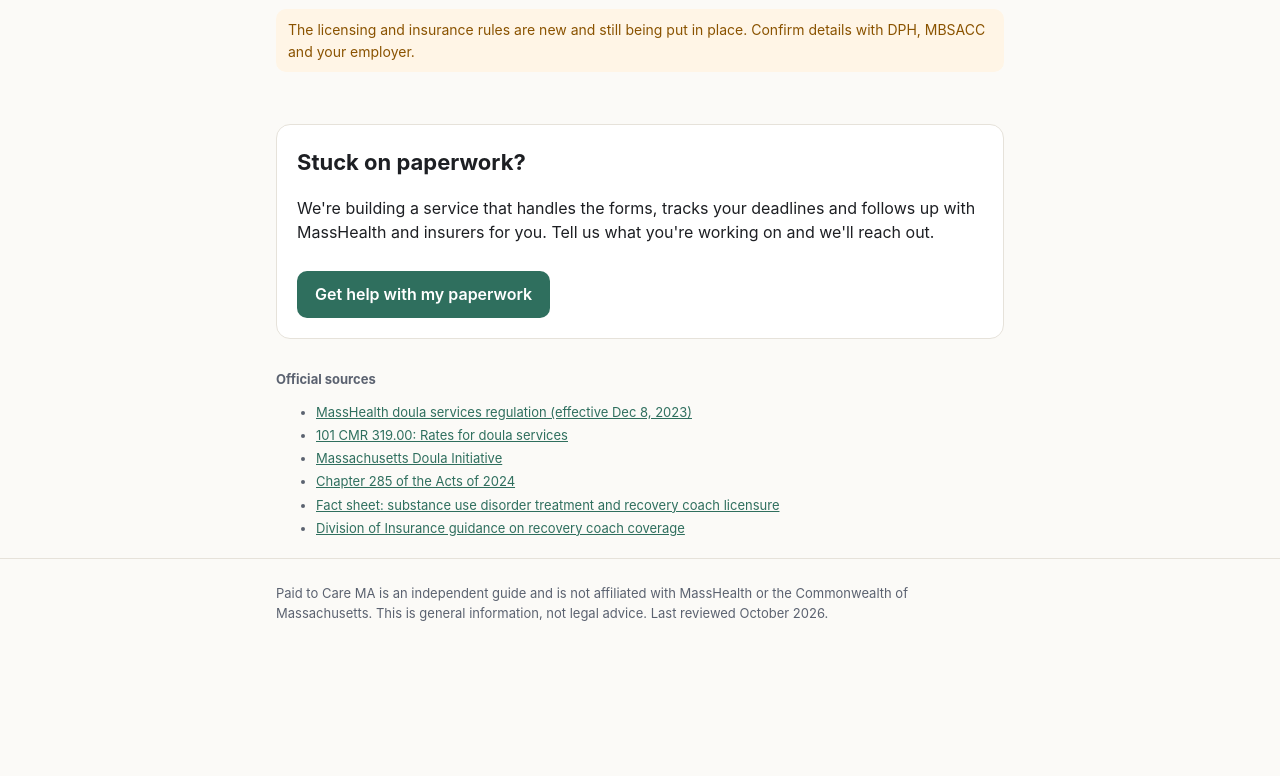
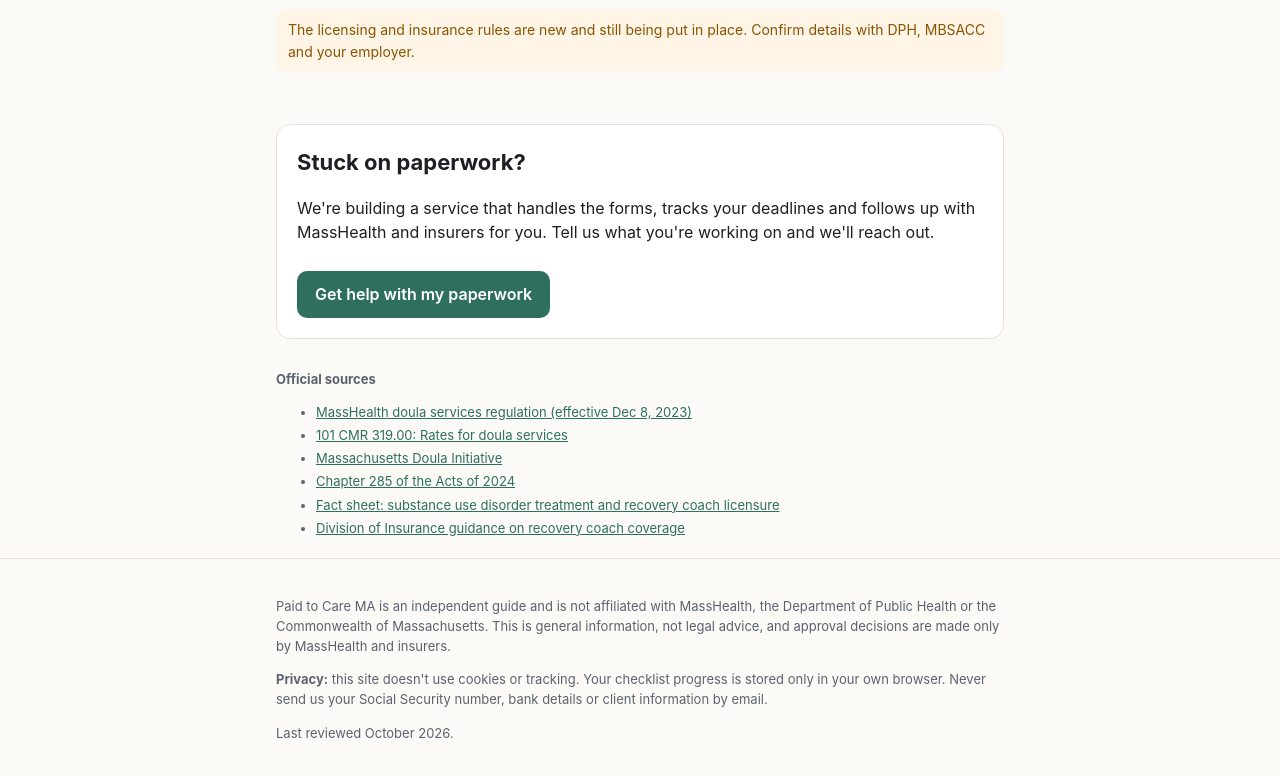
Before and after one commit to desouzd/paid-to-care, a plain HTML site: page index.html in a window 1280 px wide. Shown: the part 3685-4461 px from the top of the page. Before the commit the page ends 4348 px from the top, so only its background shows below. Drawn offline with Linux system fonts and the light colour scheme.

Commit message:
Add privacy note and expanded disclaimer
Co-Authored-By: Claude Opus 5.5 <noreply@anthropic.com>

```diff
--- a/index.html
+++ b/index.html
@@ -184,7 +184,11 @@
   </section>
 </main>
 
-<footer><div class="wrap">Paid to Care MA is an independent guide and is not affiliated with MassHealth or the Commonwealth of Massachusetts. This is general information, not legal advice. Last reviewed October 2026.</div></footer>
+<footer><div class="wrap">
+  <p>Paid to Care MA is an independent guide and is not affiliated with MassHealth, the Department of Public Health or the Commonwealth of Massachusetts. This is general information, not legal advice, and approval decisions are made only by MassHealth and insurers.</p>
+  <p><b>Privacy:</b> this site doesn't use cookies or tracking. Your checklist progress is stored only in your own browser. Never send us your Social Security number, bank details or client information by email.</p>
+  <p>Last reviewed October 2026.</p>
+</div></footer>
 
 <script>
   // Where "Get help" requests go. Swap for a form link before publishing.
```
Also changed, not shown: 1 other file.
